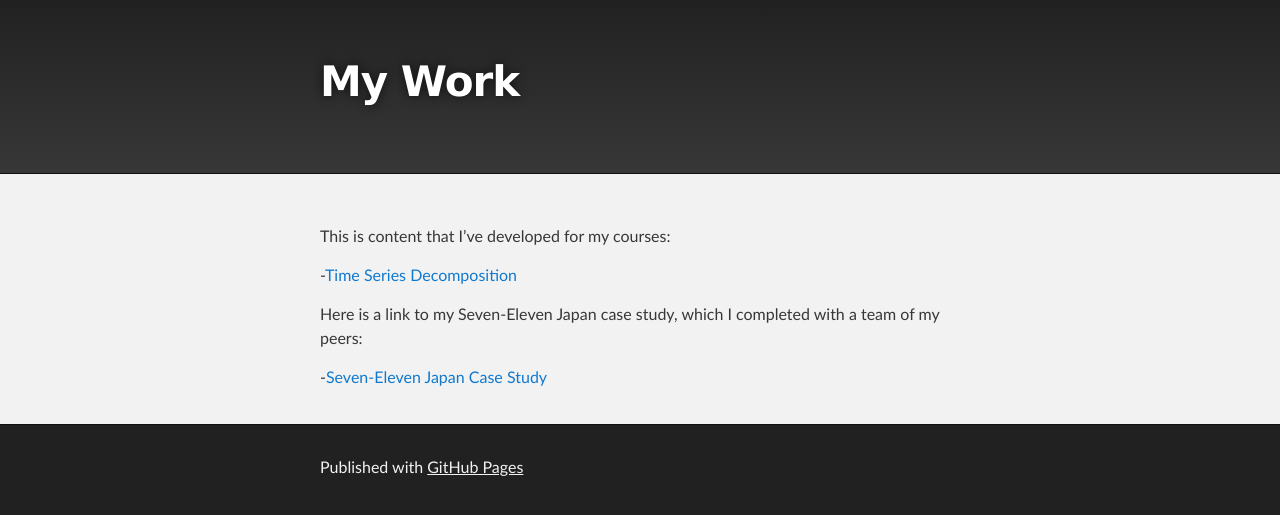
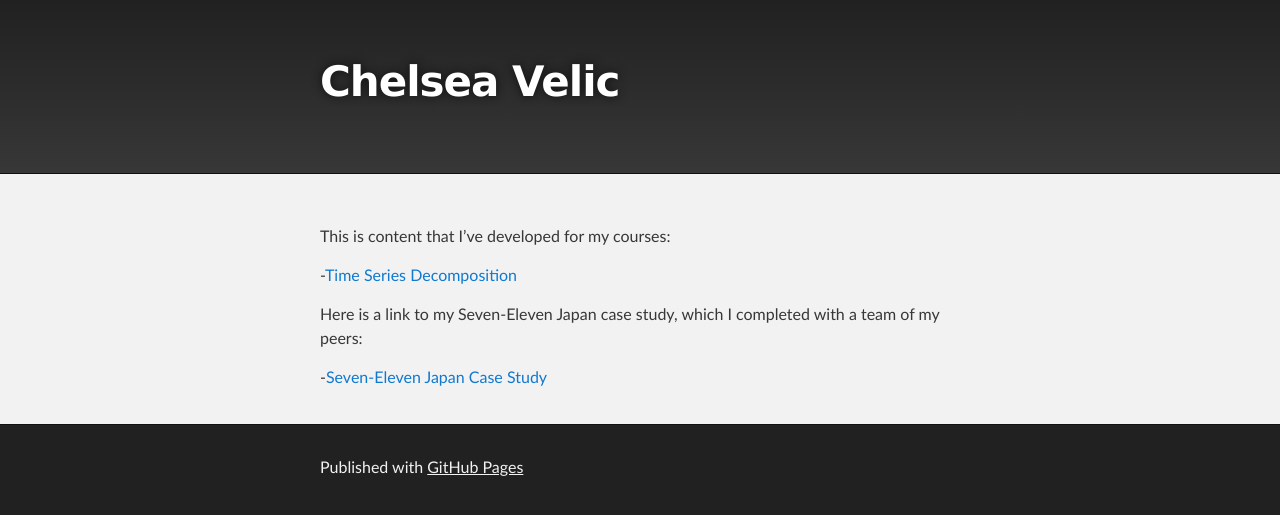
Before and after one commit to cav24/cav24.github.io, a Jekyll site: the page built from index.md, in a window 1280 px wide. Shown: the top 515 px of the page. Built offline with Jekyll 4.4.1, drawn with Linux system fonts in a browser that asks for light colours; our own code applies the rules of GitHub Pages for plain Markdown files; the repository's description, which GitHub fills in, is left out.

Commit message:
Update _config.yml

```diff
--- a/_config.yml
+++ b/_config.yml
@@ -1,4 +1,4 @@
-title: My Work
+title: Chelsea Velic
 description:
 show_downloads: false
 google_analytics:
```
